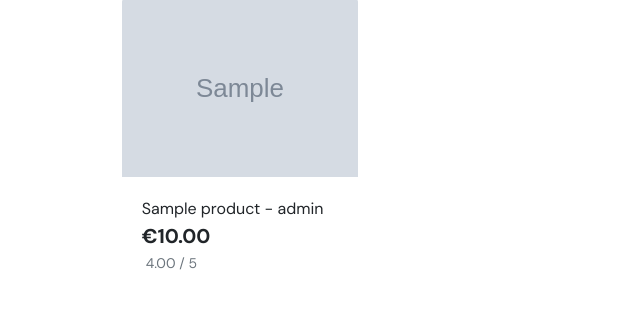
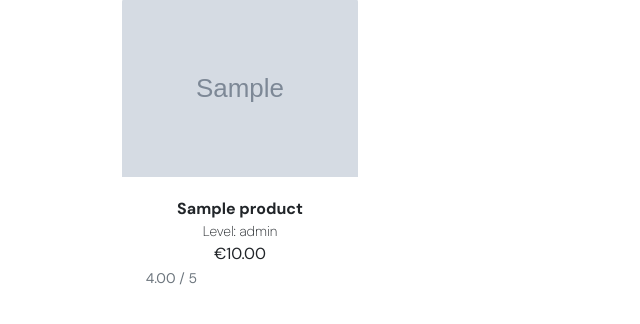
Before and after one commit to LewisMDillon/web-piano-academy, a Django app: page /products/courses/ in a window 1280 px wide. Shown: the part 141-465 px from the top of the page, without its empty margins (0-640 px from the left). Run offline with Django 3.2, Linux system fonts and the light colour scheme; tables that the repository leaves empty hold one stand-in row (values such as "Sample post"); grey boxes marked "Sample" are stand-in pictures.

Commit message:
Add styling to our-courses page

```diff
--- a/home/static/home/style.css
+++ b/home/static/home/style.css
@@ -106,6 +106,29 @@ body {
     margin-bottom: 7px;
 }
 
+
+/* -------- OUR COURSES PAGE -------- */
+
+.course-price {
+    text-align: center;
+}
+
+.course-title {
+    font-weight: 700;
+    text-align: center;
+}
+
+.course-level {
+    margin-bottom: 0;
+    font-weight: 200;
+    text-align: center;
+}
+
+.card-body {
+    min-height: 0;
+}
+
+
 /* -------- CUSTOM ERROR PAGES -------- */
 
 .wrap-error {
--- a/products/templates/products/courses.html
+++ b/products/templates/products/courses.html
@@ -16,7 +16,7 @@
                 <div class="row mt-1 mb-2"></div>
                 <div class="row">
                     {% for product in products %}
-                        <div class="col-sm-6 col-md-6 col-lg-4 col-xl-3">
+                        <div class="col-sm-6 col-md-6 col-lg-4 col-xl-3 mb-4">
                             <div class="card h-100 border-0">
                                 {% if product.image_url %}
                                 <a href="">
@@ -28,16 +28,17 @@
                                 </a>
                                 {% endif %}
                                 <div class="card-body pb-0">
-                                    <p class="mb-0">{{ product.name }} - {{ product.level }}</p>
+                                    <p class="mb-0 course-title">{{ product.name }}</p>
+                                    <p class="small course-level">Level: {{ product.level }}</p>
                                 </div>
                                 <div class="card-footer bg-white pt-0 border-0 text-left">
                                     <div class="row">
                                         <div class="col">
-                                            <p class="lead mb-0 text-left font-weight-bold">€{{ product.price }}</p>
+                                            <p class="mb-0 course-price">€{{ product.price }}</p>
                                             {% if product.rating %}
                                                 <small class="text-muted"><i class="fas fa-star mr-1"></i>{{ product.rating }} / 5</small>
                                             {% else %}
-                                                <small class="text-muted">No Rating</small>
+                                                <small class="text-muted"></small>
                                             {% endif %}
                                         </div>
                                     </div>
```
